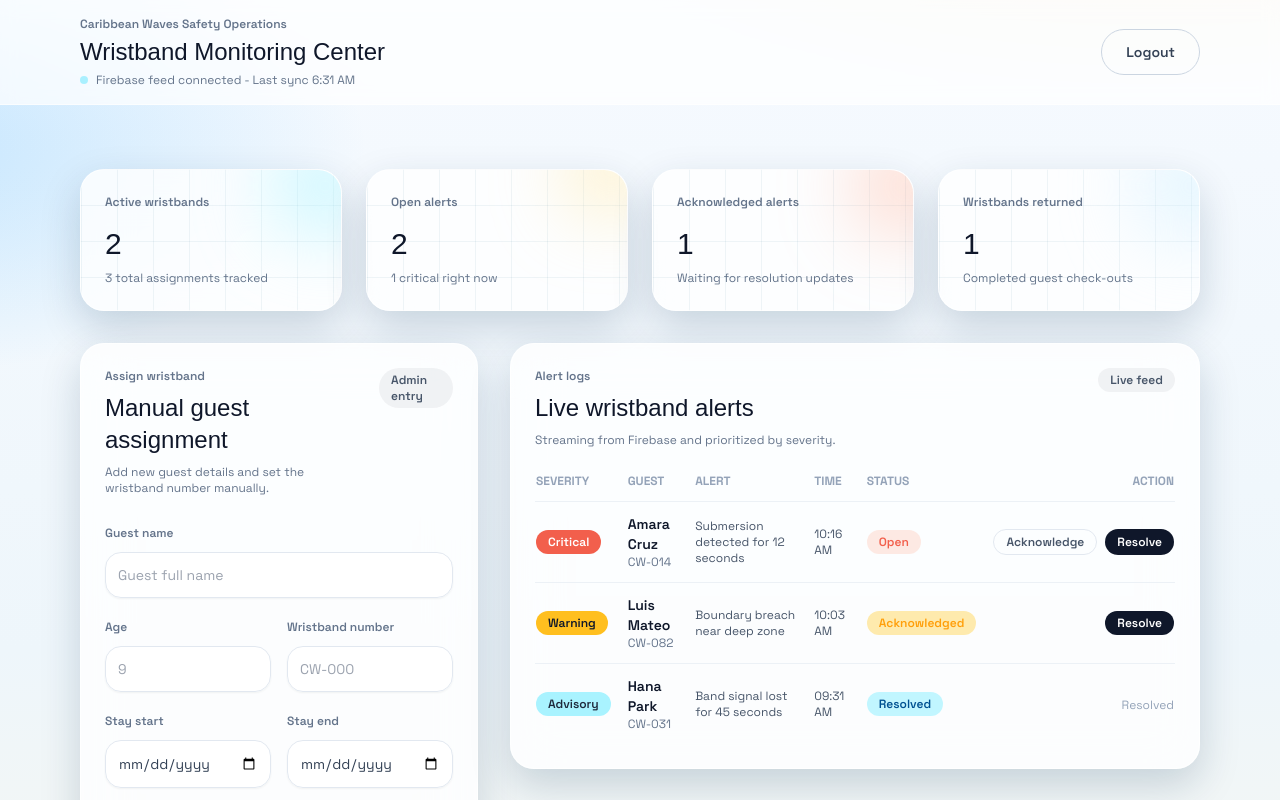
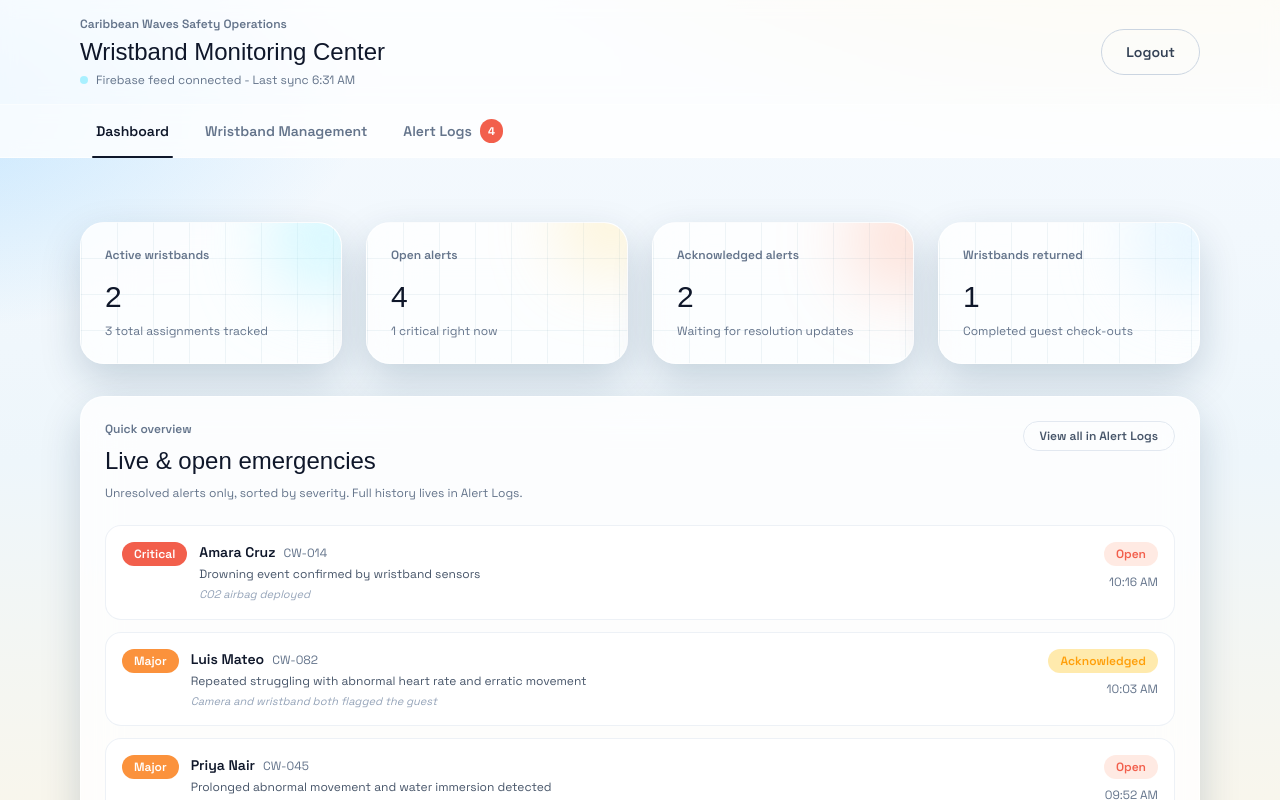
Before and after one commit to macaraonii/resort-website, a React (Vite) app in the folder client/: page / in a window 1280 px wide. Both pictures are taken after a click on the button "Sign In". Shown: the top 800 px of the page. Built offline with nearby package versions, Linux system fonts and the light colour scheme; a web font is replaced by a local one.

Commit message:
Update AdminDashboard.jsx

```diff
--- a/client/src/pages/AdminDashboard.jsx
+++ b/client/src/pages/AdminDashboard.jsx
@@ -47,40 +47,109 @@ const initialAssignments = [
   }
 ];
 
+// ---------------------------------------------------------------------------
+// Alert severity model
+//
+//   Minor    - Camera / wristband signals disagree, or a benign explanation
+//              (post-exercise heart rate) accounts for the reading.
+//   Major    - Camera and wristband both report abnormal signals together,
+//              OR the wristband alone reports a sustained abnormal reading
+//              while the camera view can't corroborate it.
+//   Critical - The wristband has confirmed an actual drowning event and
+//              deployed the CO2 airbag. Always treated as a real emergency,
+//              camera visibility is irrelevant.
+// ---------------------------------------------------------------------------
+
 const initialAlerts = [
   {
     id: 'AL-201',
     severity: 'Critical',
     wristbandNumber: 'CW-014',
     guestName: 'Amara Cruz',
-    message: 'Submersion detected for 12 seconds',
+    message: 'Drowning event confirmed by wristband sensors',
+    reason: 'CO2 airbag deployed',
     time: '10:16 AM',
     status: 'Open'
   },
   {
     id: 'AL-202',
-    severity: 'Warning',
+    severity: 'Major',
     wristbandNumber: 'CW-082',
     guestName: 'Luis Mateo',
-    message: 'Boundary breach near deep zone',
+    message: 'Repeated struggling with abnormal heart rate and erratic movement',
+    reason: 'Camera and wristband both flagged the guest',
     time: '10:03 AM',
     status: 'Acknowledged'
   },
   {
     id: 'AL-203',
-    severity: 'Advisory',
+    severity: 'Major',
+    wristbandNumber: 'CW-045',
+    guestName: 'Priya Nair',
+    message: 'Prolonged abnormal movement and water immersion detected',
+    reason: 'Camera view obstructed - wristband signal only',
+    time: '09:52 AM',
+    status: 'Open'
+  },
+  {
+    id: 'AL-204',
+    severity: 'Minor',
     wristbandNumber: 'CW-031',
     guestName: 'Hana Park',
-    message: 'Band signal lost for 45 seconds',
+    message: 'Camera flagged possible struggling near the shallow end',
+    reason: 'Camera / wristband mismatch - vitals read normal',
     time: '09:31 AM',
     status: 'Resolved'
+  },
+  {
+    id: 'AL-205',
+    severity: 'Minor',
+    wristbandNumber: 'CW-058',
+    guestName: 'Ethan Cole',
+    message: 'Elevated heart rate reading after a vigorous swim set',
+    reason: 'Camera shows normal behavior - likely post-activity spike',
+    time: '09:10 AM',
+    status: 'Resolved'
+  },
+  {
+    id: 'AL-206',
+    severity: 'Minor',
+    wristbandNumber: 'CW-014',
+    guestName: 'Amara Cruz',
+    message: 'Brief movement irregularity while entering the pool',
+    reason: 'Camera confirms normal, playful entry',
+    time: '08:58 AM',
+    status: 'Acknowledged'
   }
 ];
 
 const severityStyles = {
   Critical: 'bg-coral-500 text-white',
-  Warning: 'bg-sun-400 text-slate-900',
-  Advisory: 'bg-aqua-200 text-slate-800'
+  Major: 'bg-orange-400 text-white',
+  Minor: 'bg-sun-400 text-slate-900'
+};
+
+const severityOrder = { Critical: 0, Major: 1, Minor: 2 };
+
+const tabActiveStyles = {
+  All: 'bg-slate-900 text-white border-slate-900',
+  Minor: 'bg-sun-400 text-slate-900 border-sun-400',
+  Major: 'bg-orange-400 text-white border-orange-400',
+  Critical: 'bg-coral-500 text-white border-coral-500'
+};
+
+const tabBadgeStyles = {
+  All: 'bg-white/20 text-white',
+  Minor: 'bg-slate-900/10 text-slate-900',
+  Major: 'bg-white/25 text-white',
+  Critical: 'bg-white/25 text-white'
+};
+
+const inactiveTabBadgeStyles = {
+  All: 'bg-slate-100 text-slate-500',
+  Minor: 'bg-sun-100 text-sun-600',
+  Major: 'bg-orange-100 text-orange-600',
+  Critical: 'bg-coral-100 text-coral-600'
 };
 
 const alertStatusStyles = {
@@ -93,6 +162,14 @@ const assignmentStatusStyles = {
   Active: 'bg-aqua-200 text-ocean-800',
   Returned: 'bg-slate-200 text-slate-600'
 };
+
+const severityTabs = ['All', 'Minor', 'Major', 'Critical'];
+
+const mainTabs = [
+  { id: 'dashboard', label: 'Dashboard' },
+  { id: 'wristbands', label: 'Wristband Management' },
+  { id: 'alerts', label: 'Alert Logs' }
+];
 
 const formatStayRange = (start, end) => {
   if (!start || !end) {
@@ -117,6 +194,8 @@ export default function AdminDashboard() {
   const [assignments, setAssignments] = useState(initialAssignments);
   const [alerts, setAlerts] = useState(initialAlerts);
   const [search, setSearch] = useState('');
+  const [activeAlertTab, setActiveAlertTab] = useState('All');
+  const [activeMainTab, setActiveMainTab] = useState('dashboard');
   const [form, setForm] = useState({
     guestName: '',
     age: '',
@@ -168,6 +247,28 @@ export default function AdminDashboard() {
       acknowledged
     };
   }, [assignments, alerts]);
+
+  const alertCounts = useMemo(() => {
+    return {
+      All: alerts.length,
+      Minor: alerts.filter((alert) => alert.severity === 'Minor').length,
+      Major: alerts.filter((alert) => alert.severity === 'Major').length,
+      Critical: alerts.filter((alert) => alert.severity === 'Critical').length
+    };
+  }, [alerts]);
+
+  const filteredAlerts = useMemo(() => {
+    if (activeAlertTab === 'All') {
+      return alerts;
+    }
+    return alerts.filter((alert) => alert.severity === activeAlertTab);
+  }, [alerts, activeAlertTab]);
+
+  const openAlertsPreview = useMemo(() => {
+    return alerts
+      .filter((alert) => alert.status !== 'Resolved')
+      .sort((a, b) => severityOrder[a.severity] - severityOrder[b.severity]);
+  }, [alerts]);
 
   const handleAssign = (event) => {
     event.preventDefault();
@@ -279,7 +380,48 @@ export default function AdminDashboard() {
         </div>
       </header>
 
+      {/* Top-level tab navigation */}
+      <nav className="sticky top-0 z-10 border-b border-white/60 bg-white/80 backdrop-blur">
+        <div className="mx-auto flex flex-wrap gap-1 px-6 sm:px-10 lg:px-20">
+          {mainTabs.map((tab) => {
+            const isActive = activeMainTab === tab.id;
+            return (
+              <button
+                key={tab.id}
+                type="button"
+                onClick={() => setActiveMainTab(tab.id)}
+                className={`relative flex items-center gap-2 px-4 py-3.5 text-sm font-semibold transition ${
+                  isActive
+                    ? 'text-slate-900'
+                    : 'text-slate-500 hover:text-slate-700'
+                }`}
+              >
+                {tab.label}
+                {tab.id === 'alerts' && totals.openAlerts > 0 && (
+                  <span
+                    className={`rounded-full px-2 py-0.5 text-[11px] font-bold ${
+                      totals.criticalAlerts > 0
+                        ? 'bg-coral-500 text-white'
+                        : 'bg-sun-400 text-slate-900'
+                    }`}
+                  >
+                    {totals.openAlerts}
+                  </span>
+                )}
+                <span
+                  className={`absolute inset-x-3 -bottom-px h-0.5 rounded-full transition ${
+                    isActive ? 'bg-slate-900' : 'bg-transparent'
+                  }`}
+                />
+              </button>
+            );
+          })}
+        </div>
+      </nav>
+
       <main className="section space-y-8">
+        {activeMainTab === 'dashboard' && (
+          <>
             <section className="grid gap-6 lg:grid-cols-4">
               <div className="glass-panel signal-grid relative overflow-hidden p-6 rise-in">
                 <div className="absolute -right-8 -top-8 h-24 w-24 rounded-full bg-aqua-200/70 blur-2xl" />
@@ -329,8 +471,85 @@ export default function AdminDashboard() {
               </div>
             </section>
 
-        <section className="grid gap-8 lg:grid-cols-[1.05fr_1.35fr]">
-          <div className="space-y-6">
+            <section className="glass-panel p-6">
+              <div className="flex flex-wrap items-start justify-between gap-4">
+                <div>
+                  <p className="text-xs font-semibold text-slate-500">
+                    Quick overview
+                  </p>
+                  <h2 className="mt-2 font-display text-2xl text-slate-900">
+                    Live &amp; open emergencies
+                  </h2>
+                  <p className="mt-2 text-xs text-slate-500">
+                    Unresolved alerts only, sorted by severity. Full history lives
+                    in Alert Logs.
+                  </p>
+                </div>
+                <button
+                  type="button"
+                  onClick={() => setActiveMainTab('alerts')}
+                  className="rounded-full border border-slate-200 px-4 py-1.5 text-xs font-semibold text-slate-600 transition hover:bg-slate-50"
+                >
+                  View all in Alert Logs
+                </button>
+              </div>
+
+              <div className="mt-6 space-y-3">
+                {openAlertsPreview.length === 0 ? (
+                  <div className="rounded-2xl border border-dashed border-slate-200 p-4 text-sm text-slate-500">
+                    No open or acknowledged alerts. All clear.
+                  </div>
+                ) : (
+                  openAlertsPreview.map((alert) => (
+                    <div
+                      key={alert.id}
+                      className="flex flex-wrap items-start justify-between gap-4 rounded-2xl border border-slate-200/60 bg-white/80 p-4"
+                    >
+                      <div className="flex items-start gap-3">
+                        <span
+                          className={`status-chip ${
+                            severityStyles[alert.severity]
+                          }`}
+                        >
+                          {alert.severity}
+                        </span>
+                        <div>
+                          <p className="text-sm font-semibold text-slate-900">
+                            {alert.guestName}
+                            <span className="ml-2 text-xs font-normal text-slate-500">
+                              {alert.wristbandNumber}
+                            </span>
+                          </p>
+                          <p className="mt-1 text-xs text-slate-600">
+                            {alert.message}
+                          </p>
+                          <p className="mt-1 text-[11px] italic text-slate-400">
+                            {alert.reason}
+                          </p>
+                        </div>
+                      </div>
+                      <div className="flex flex-col items-end gap-2">
+                        <span
+                          className={`status-chip ${
+                            alertStatusStyles[alert.status]
+                          }`}
+                        >
+                          {alert.status}
+                        </span>
+                        <span className="text-xs text-slate-500">
+                          {alert.time}
+                        </span>
+                      </div>
+                    </div>
+                  ))
+                )}
+              </div>
+            </section>
+          </>
+        )}
+
+        {activeMainTab === 'wristbands' && (
+          <section className="grid gap-8 lg:grid-cols-[1fr_1.2fr]">
             <div className="glass-panel p-6">
               <div className="flex items-start justify-between gap-4">
                 <div>
@@ -522,10 +741,11 @@ export default function AdminDashboard() {
                 )}
               </div>
             </div>
-          </div>
+          </section>
+        )}
 
-          <div className="space-y-6">
-            <div className="glass-panel p-6">
+        {activeMainTab === 'alerts' && (
+          <section className="glass-panel p-6">
             <div className="flex flex-wrap items-start justify-between gap-4">
               <div>
                 <p className="text-xs font-semibold text-slate-500">
@@ -543,9 +763,40 @@ export default function AdminDashboard() {
               </div>
             </div>
 
-              {alerts.length === 0 ? (
+            {/* Severity filter tabs */}
+            <div className="mt-5 flex flex-wrap gap-2">
+              {severityTabs.map((tab) => {
+                const isActive = activeAlertTab === tab;
+                return (
+                  <button
+                    key={tab}
+                    type="button"
+                    onClick={() => setActiveAlertTab(tab)}
+                    className={`flex items-center gap-2 rounded-full border px-4 py-1.5 text-xs font-semibold transition ${
+                      isActive
+                        ? tabActiveStyles[tab]
+                        : 'border-slate-200 bg-white/70 text-slate-500 hover:bg-slate-50'
+                    }`}
+                  >
+                    {tab}
+                    <span
+                      className={`rounded-full px-2 py-0.5 text-[11px] font-bold ${
+                        isActive
+                          ? tabBadgeStyles[tab]
+                          : inactiveTabBadgeStyles[tab]
+                      }`}
+                    >
+                      {alertCounts[tab]}
+                    </span>
+                  </button>
+                );
+              })}
+            </div>
+
+            {filteredAlerts.length === 0 ? (
               <div className="mt-6 rounded-2xl border border-dashed border-slate-200 p-4 text-sm text-slate-500">
-                  No alerts yet. Wristband events will appear here.
+                No {activeAlertTab !== 'All' ? activeAlertTab.toLowerCase() : ''}{' '}
+                alerts to show right now.
               </div>
             ) : (
               <div className="mt-6 overflow-x-auto">
@@ -561,12 +812,12 @@ export default function AdminDashboard() {
                     </tr>
                   </thead>
                   <tbody className="text-slate-600">
-                      {alerts.map((alert) => (
+                    {filteredAlerts.map((alert) => (
                       <tr
                         key={alert.id}
                         className="border-t border-slate-200/60"
                       >
-                          <td className="py-3 pr-4">
+                        <td className="py-3 pr-4 align-top">
                           <span
                             className={`status-chip ${
                               severityStyles[alert.severity]
@@ -575,7 +826,7 @@ export default function AdminDashboard() {
                             {alert.severity}
                           </span>
                         </td>
-                          <td className="py-3 pr-4">
+                        <td className="py-3 pr-4 align-top">
                           <p className="text-sm font-semibold text-slate-900">
                             {alert.guestName}
                           </p>
@@ -583,13 +834,16 @@ export default function AdminDashboard() {
                             {alert.wristbandNumber}
                           </p>
                         </td>
-                          <td className="py-3 pr-4 text-xs text-slate-600">
-                            {alert.message}
+                        <td className="py-3 pr-4 align-top text-xs text-slate-600">
+                          <p title={alert.reason}>{alert.message}</p>
+                          <p className="mt-1 cursor-help text-[11px] italic text-slate-400">
+                            {alert.reason}
+                          </p>
                         </td>
-                          <td className="py-3 pr-4 text-xs text-slate-600">
+                        <td className="py-3 pr-4 align-top text-xs text-slate-600">
                           {alert.time}
                         </td>
-                          <td className="py-3 pr-4">
+                        <td className="py-3 pr-4 align-top">
                           <span
                             className={`status-chip ${
                               alertStatusStyles[alert.status]
@@ -598,17 +852,14 @@ export default function AdminDashboard() {
                             {alert.status}
                           </span>
                         </td>
-                          <td className="py-3 text-right">
+                        <td className="py-3 text-right align-top">
                           {alert.status !== 'Resolved' ? (
                             <div className="flex justify-end gap-2">
                               {alert.status === 'Open' && (
                                 <button
                                   type="button"
                                   onClick={() =>
-                                      handleAlertStatus(
-                                        alert.id,
-                                        'Acknowledged'
-                                      )
+                                    handleAlertStatus(alert.id, 'Acknowledged')
                                   }
                                   className="rounded-full border border-slate-200 px-3 py-1 text-xs font-semibold text-slate-600 transition hover:bg-slate-50"
                                 >
@@ -637,9 +888,8 @@ export default function AdminDashboard() {
                 </table>
               </div>
             )}
-            </div>
-          </div>
           </section>
+        )}
       </main>
     </div>
   );
```
Lines whose indentation alone changed are shown as unchanged.
